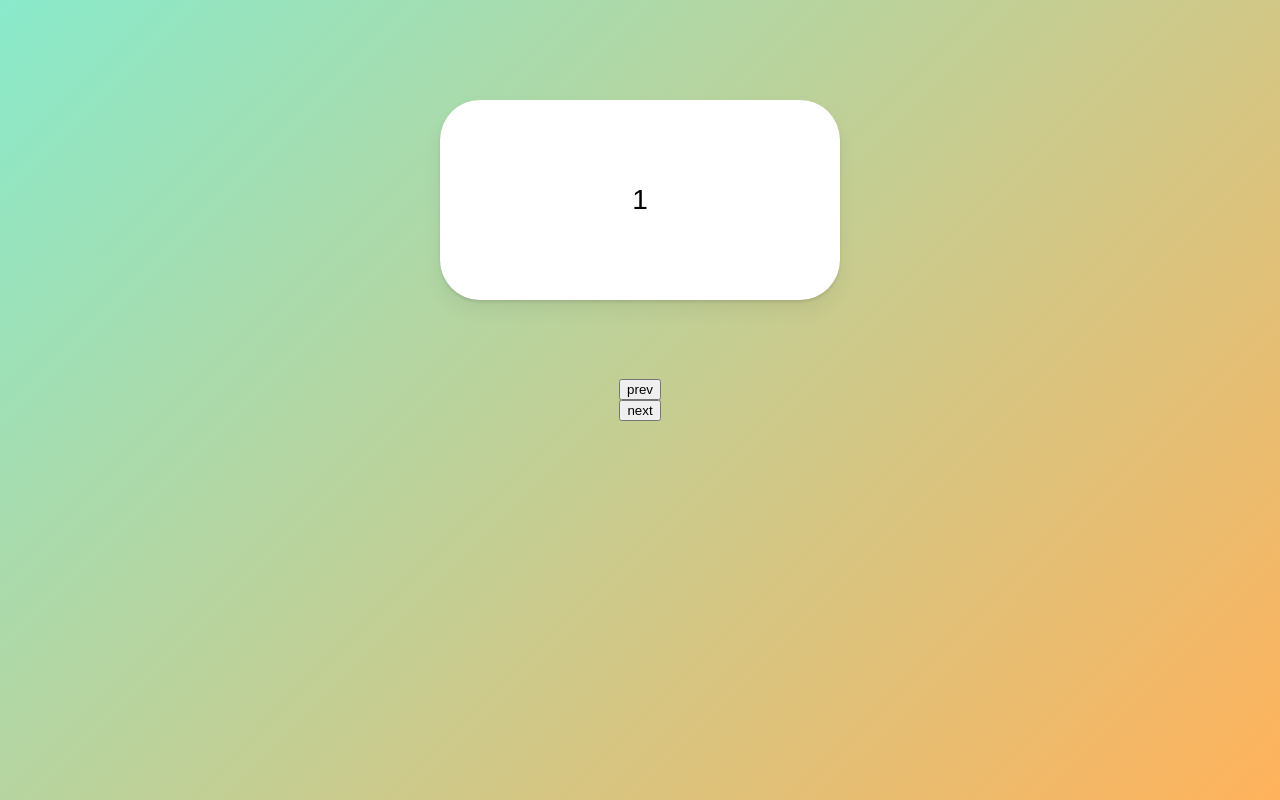
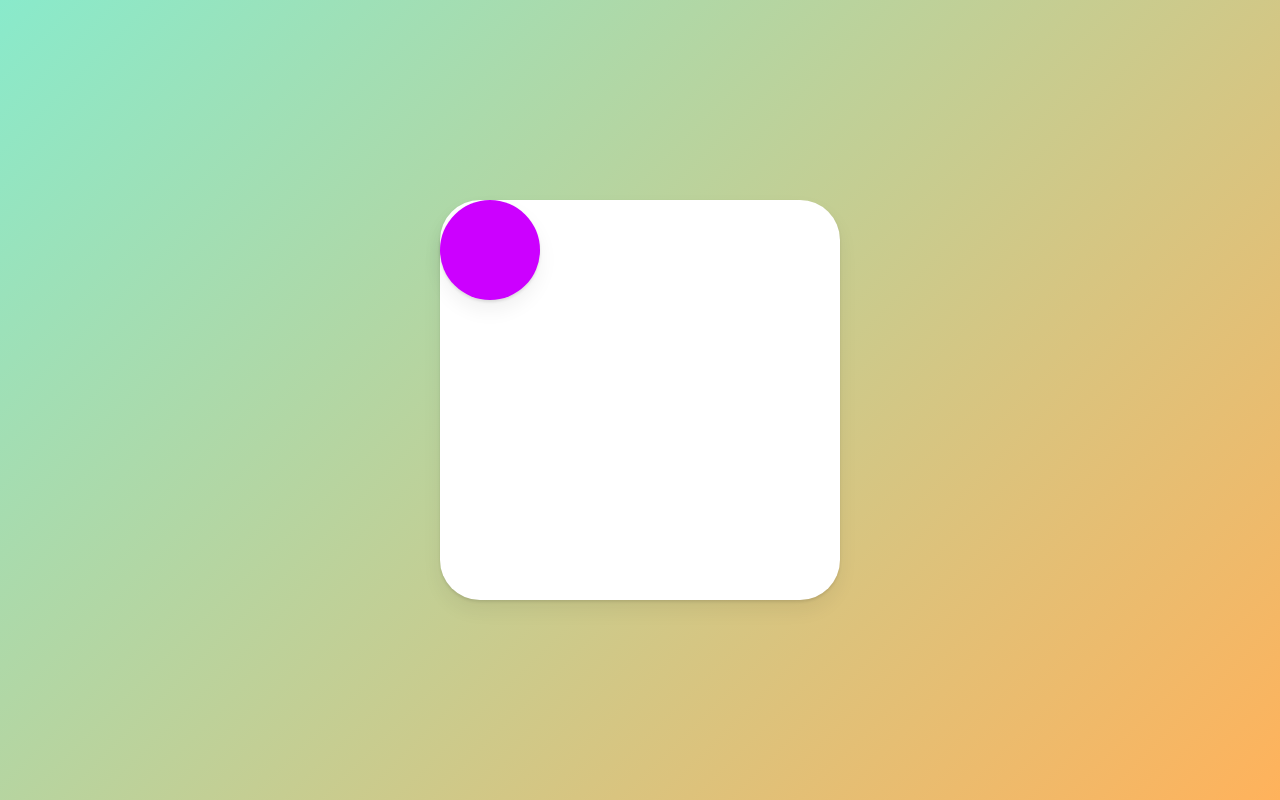
Before and after one commit to Jellyfish-yeho/nomflix, a React (Create React App) app: page / in a window 1280 px wide. Built offline with nearby package versions, Linux system fonts and the light colour scheme.

Commit message:
layout prop

```diff
--- a/src/App.tsx
+++ b/src/App.tsx
@@ -3,31 +3,8 @@
 import { useState } from "react";
 
 /*
-  AnimatePresence : react에서 사라지는 component를 animate하는 component
-  - animatePresence component는 항상 visible 상태여야 함
-  - 내부에 있는 요소는 condition이 있어야 함
-  <AnimatePresence>{showing ? <Box /> : null}</AnimatePresence>
-  - 3가지 state 필요: initial, animate, exit
-  <Box
-    variants={boxVariants}
-    initial="initial"
-    animate="visible"
-    exit="leaving"
-  />
-
-  Slider 만들기
-  - next를 누르면 -> 1번:exit실행, 2번 animate 실행
-  - 숫자 배열을 i개 만들어서 map 하고 box에 animate를 주었는데...
-  -> visible state의 값을 변경하고, 이 값을 Box 의 key로 사용하면
-    react.js는 key가 변경되면서 기존 element가 사라지고 새롭게 생겼다고 생각함 ㄷㄷㄷ
-    즉 exit animation이 실행된다는 것.
-  - custom property: variants에 데이터를 보낼 수 있음
-    custom에 값을 보내면, animatePresence에도 같은 custom값을 보낸 후,
-    varient를 object를 리턴하는 함수로 변경
-    const box = {
-      entry: (back: boolean) => ({ x: back ? -500 : 500, opacity: 0, scale: 0 }),
-    }
-  - mode="wait" : exit 을 한 후에 animation 실행
+  layout prop : 이 속성을 준 element의 layout이 바뀔 때, 자동으로 animate 된다 ㄷㄷㄷ
+  - framerMotion이 css 변화를 감지
 */
 
 const Wrapper = styled(motion.div)`
@@ -42,11 +19,9 @@
 
 const Box = styled(motion.div)`
     width: 400px;
-    height: 200px;
+    height: 400px;
     background-color: rgba(255, 255, 255, 1);
     border-radius: 40px;
-    position: absolute;
-    top: 100px;
     display: flex;
     justify-content: center;
     align-items: center;
@@ -54,44 +29,27 @@
     box-shadow: 0 2px 3px rgba(0, 0, 0, 0.1), 0 10px 20px rgba(0, 0, 0, 0.06);
 `;
 
-const box = {
-    entry: (back: boolean) => ({ x: back ? -500 : 500, opacity: 0, scale: 0 }),
-    center: { x: 0, opacity: 1, scale: 1, transition: { duration: 1 } },
-    exit: (back: boolean) => ({
-        x: back ? 500 : -500,
-        opacity: 0,
-        scale: 0,
-        transition: { duration: 1 },
-    }),
-};
+const Circle = styled(motion.div)`
+    background-color: #cc00ff;
+    width: 100px;
+    height: 100px;
+    border-radius: 50px;
+    box-shadow: 0 2px 3px rgba(0, 0, 0, 0.1), 0 10px 20px rgba(0, 0, 0, 0.06);
+`;
 
 function App() {
-    const [visible, setVisible] = useState(1);
-    const [back, setBack] = useState(false);
-    const nextPlease = () => {
-        setBack(false);
-        setVisible((prev) => (prev === 6 ? 6 : prev + 1));
-    };
-    const prevPlease = () => {
-        setBack(true);
-        setVisible((prev) => (prev === 1 ? 1 : prev - 1));
-    };
+    const [clicked, setClicked] = useState(false);
+    const toggleClicked = () => setClicked((prev) => !prev);
     return (
-        <Wrapper>
-            <AnimatePresence mode="wait" custom={back}>
-                <Box
-                    custom={back}
-                    variants={box}
-                    initial="entry"
-                    animate="center"
-                    exit="exit"
-                    key={visible}
-                >
-                    {visible}
-                </Box>
-            </AnimatePresence>
-            <button onClick={prevPlease}>prev</button>
-            <button onClick={nextPlease}>next</button>
+        <Wrapper onClick={toggleClicked}>
+            <Box
+                style={{
+                    justifyContent: clicked ? "center" : "flex-start",
+                    alignItems: clicked ? "center" : "flex-start",
+                }}
+            >
+                <Circle layout />
+            </Box>
         </Wrapper>
     );
 }
```
